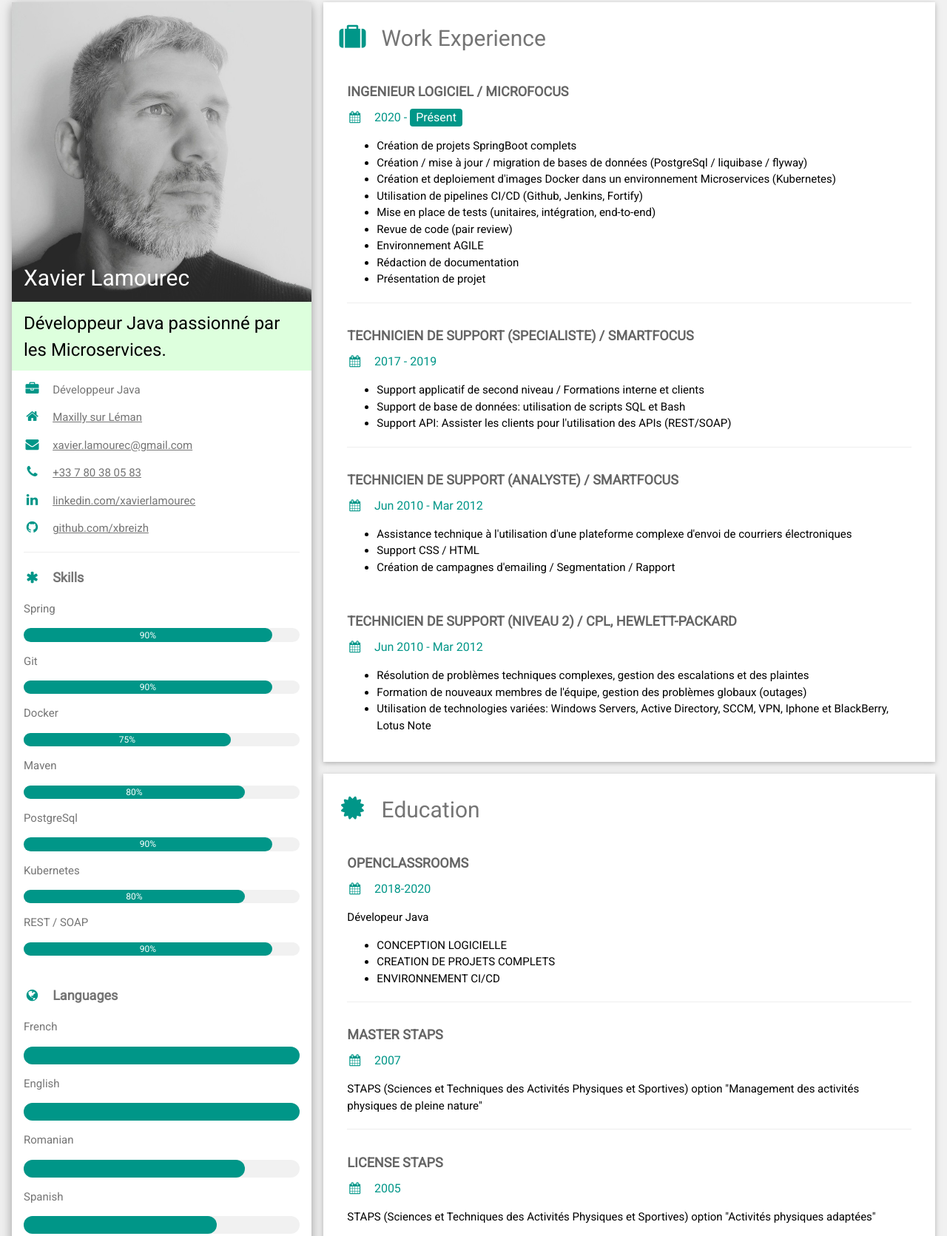
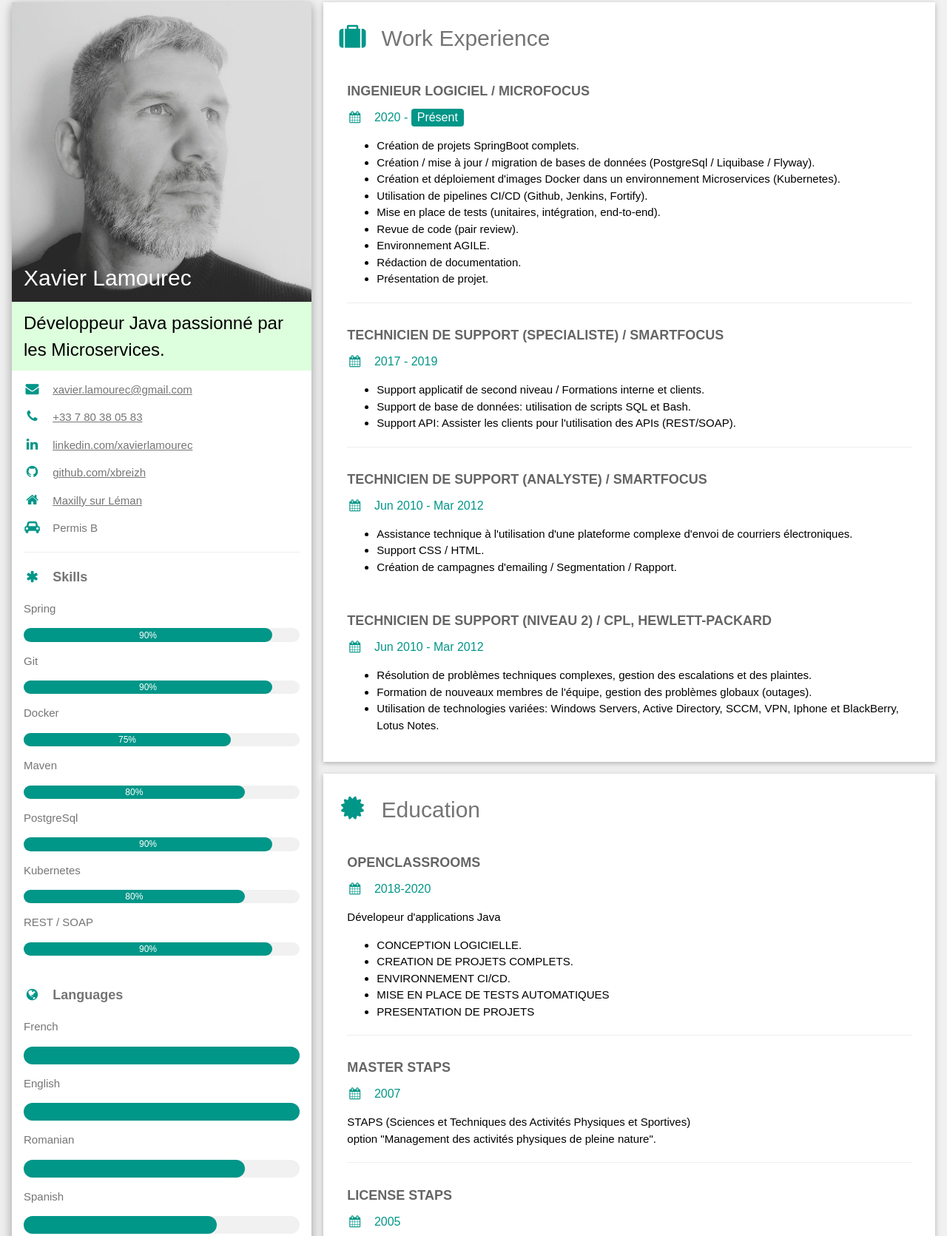
Before and after one commit to xbreizh/xavier-lamourec, a plain HTML site: page index.html in a window 1280 px wide. Shown: the part 13-1684 px from the top of the page at 74% size. Drawn offline with nearby package versions, Linux system fonts and the light colour scheme.

Commit message:
fix typos

```diff
--- a/index.html
+++ b/index.html
@@ -7,7 +7,7 @@
 <link rel='stylesheet' href='https://fonts.googleapis.com/css?family=Roboto'>
 <link rel="stylesheet" href="https://cdnjs.cloudflare.com/ajax/libs/font-awesome/4.7.0/css/font-awesome.min.css">
 <style>
-html,body,h1,h2,h3,h4,h5,h6 {font-family: "Roboto", sans-serif}
+html,body,h1,h2,h3,h4,h5,h6 {font-family: "Arial", sans-serif}
 </style>
 <body class="w3-light-grey">
 
@@ -31,14 +31,14 @@ html,body,h1,h2,h3,h4,h5,h6 {font-family: "Roboto", sans-serif}
           <h3>Développeur Java passionné par les Microservices.</h3>
         </div>
         <div class="w3-container">
-          <p><i class="fa fa-briefcase fa-fw w3-margin-right w3-large w3-text-teal"></i>Développeur Java</p>
-          <p><a href="https://wego.here.com/france/maxilly-sur-l%C3%A9man/city-town-village/maxilly-sur-l%C3%A9man--here:cm:namedplace:20055131?map=46.39924,6.63409,15,normal&msg=Maxilly-sur-L%C3%A9man"><i class="fa fa-home fa-fw w3-margin-right w3-large w3-text-teal" target="_blank"></i>Maxilly sur Léman</a></p>
           <p><a href="mailto:xavier.lamourec@gmail.com" target="_blank"><i class="fa fa-envelope fa-fw w3-margin-right w3-large w3-text-teal"></i>xavier.lamourec@gmail.com</a></p>
           <p><a href="tel:+33780380583"><i class="fa fa-phone fa-fw w3-margin-right w3-large w3-text-teal"></i>+33 7 80 38 05 83</a></p>
           <p><a href="https://linkedin.com/in/xavierlamourec" target="_blank"/><i class="fa fa-linkedin fa-fw w3-margin-right w3-large w3-text-teal"></i>linkedin.com/xavierlamourec</a>
           </p>
           <p><a href="https://github.com/xbreizh" target="_blank"/><i class="fa fa-github fa-fw w3-margin-right w3-large w3-text-teal"></i>github.com/xbreizh</a>
           </p>
+          <p><a href="https://wego.here.com/france/maxilly-sur-l%C3%A9man/city-town-village/maxilly-sur-l%C3%A9man--here:cm:namedplace:20055131?map=46.39924,6.63409,15,normal&msg=Maxilly-sur-L%C3%A9man"><i class="fa fa-home fa-fw w3-margin-right w3-large w3-text-teal" target="_blank"></i>Maxilly sur Léman</a></p>
+          <p><i class="fa fa-car fa-fw w3-margin-right w3-large w3-text-teal"></i>Permis B</p>
           <hr>
 
           <p class="w3-large"><b><i class="fa fa-asterisk fa-fw w3-margin-right w3-text-teal"></i>Skills</b></p>
@@ -108,15 +108,15 @@ html,body,h1,h2,h3,h4,h5,h6 {font-family: "Roboto", sans-serif}
           <h6 class="w3-text-teal"><i class="fa fa-calendar fa-fw w3-margin-right"></i>2020 - <span class="w3-tag w3-teal w3-round">Présent</span></h6>
           <p>
             <ul>
-                <li>Création de projets SpringBoot complets</li>
-                <lI>Création / mise à jour  / migration de bases de données (PostgreSql / liquibase / flyway)</lI>
-                <li>Création et deploiement d'images Docker dans un environnement Microservices (Kubernetes)</li>
-                <li>Utilisation de pipelines CI/CD (Github, Jenkins, Fortify)</li>
-                <li>Mise en place de tests (unitaires, intégration, end-to-end)</li>
-                <li>Revue de code (pair review)</li>
-                <li>Environnement AGILE</li>
-                <li>Rédaction de documentation</li>
-                <li>Présentation de projet</li>
+                <li>Création de projets SpringBoot complets.</li>
+                <lI>Création / mise à jour  / migration de bases de données (PostgreSql / Liquibase / Flyway).</lI>
+                <li>Création et déploiement d'images Docker dans un environnement Microservices (Kubernetes).</li>
+                <li>Utilisation de pipelines CI/CD (Github, Jenkins, Fortify).</li>
+                <li>Mise en place de tests (unitaires, intégration, end-to-end).</li>
+                <li>Revue de code (pair review).</li>
+                <li>Environnement AGILE.</li>
+                <li>Rédaction de documentation.</li>
+                <li>Présentation de projet.</li>
             </ul></p>
           <hr>
         </div>
@@ -125,9 +125,9 @@ html,body,h1,h2,h3,h4,h5,h6 {font-family: "Roboto", sans-serif}
           <h6 class="w3-text-teal"><i class="fa fa-calendar fa-fw w3-margin-right"></i>2017 - 2019</h6>
           <p>
             <ul>
-                <li>Support applicatif de second niveau / Formations interne et clients</li>
-                <li>Support de base de données: utilisation de scripts SQL et Bash</li>
-                <li>Support API: Assister les clients pour l'utilisation des APIs (REST/SOAP)</li>
+                <li>Support applicatif de second niveau / Formations interne et clients.</li>
+                <li>Support de base de données: utilisation de scripts SQL et Bash.</li>
+                <li>Support API: Assister les clients pour l'utilisation des APIs (REST/SOAP).</li>
             </ul>
           </p>
           <hr>
@@ -137,9 +137,9 @@ html,body,h1,h2,h3,h4,h5,h6 {font-family: "Roboto", sans-serif}
           <h6 class="w3-text-teal"><i class="fa fa-calendar fa-fw w3-margin-right"></i>Jun 2010 - Mar 2012</h6>
           <p>
             <ul>
-                <li>Assistance technique à l'utilisation d'une plateforme complexe d'envoi de courriers électroniques</li>
-                <li>Support CSS / HTML </li>
-                <li>Création de campagnes d'emailing / Segmentation / Rapport</li>
+                <li>Assistance technique à l'utilisation d'une plateforme complexe d'envoi de courriers électroniques.</li>
+                <li>Support CSS / HTML. </li>
+                <li>Création de campagnes d'emailing / Segmentation / Rapport.</li>
             </ul>
           </p><br>
         </div>
@@ -148,9 +148,9 @@ html,body,h1,h2,h3,h4,h5,h6 {font-family: "Roboto", sans-serif}
             <h6 class="w3-text-teal"><i class="fa fa-calendar fa-fw w3-margin-right"></i>Jun 2010 - Mar 2012</h6>
             <p>
               <ul>
-                  <li>Résolution de problèmes techniques complexes, gestion des escalations et des plaintes</li>
-                  <li>Formation de nouveaux membres de l'équipe, gestion des problèmes globaux (outages)</li>
-                  <li>Utilisation de technologies variées: Windows Servers, Active Directory, SCCM, VPN, Iphone et BlackBerry, Lotus Note</li>
+                  <li>Résolution de problèmes techniques complexes, gestion des escalations et des plaintes.</li>
+                  <li>Formation de nouveaux membres de l'équipe, gestion des problèmes globaux (outages).</li>
+                  <li>Utilisation de technologies variées: Windows Servers, Active Directory, SCCM, VPN, Iphone et BlackBerry, Lotus Notes.</li>
                 </ul>
             </p><br>
       </div>
@@ -161,12 +161,14 @@ html,body,h1,h2,h3,h4,h5,h6 {font-family: "Roboto", sans-serif}
         <div class="w3-container">
           <h5 class="w3-opacity"><b>OPENCLASSROOMS</b></h5>
           <h6 class="w3-text-teal"><i class="fa fa-calendar fa-fw w3-margin-right"></i>2018-2020</h6>
-          <p>Dévelopeur Java</p>
+          <p>Dévelopeur d'applications Java</p>
           <p>
             <ul>
-                <li>CONCEPTION LOGICIELLE</li>
-                <li>CREATION DE PROJETS COMPLETS</li>
-                <li>ENVIRONNEMENT CI/CD</li>
+                <li>CONCEPTION LOGICIELLE.</li>
+                <li>CREATION DE PROJETS COMPLETS.</li>
+                <li>ENVIRONNEMENT CI/CD.</li>
+                <li>MISE EN PLACE DE TESTS AUTOMATIQUES</li>
+                <li>PRESENTATION DE PROJETS</li>
             </ul>
           </p>
           <hr>
@@ -174,13 +176,13 @@ html,body,h1,h2,h3,h4,h5,h6 {font-family: "Roboto", sans-serif}
         <div class="w3-container">
           <h5 class="w3-opacity"><b>MASTER STAPS</b></h5>
           <h6 class="w3-text-teal"><i class="fa fa-calendar fa-fw w3-margin-right"></i>2007</h6>
-          <p>STAPS (Sciences et Techniques des Activités Physiques et Sportives) option "Management des activités physiques de pleine nature"</p>
+          <p>STAPS (Sciences et Techniques des Activités Physiques et Sportives)<br>option "Management des activités physiques de pleine nature".</p>
           <hr>
         </div>
         <div class="w3-container">
           <h5 class="w3-opacity"><b>LICENSE STAPS</b></h5>
           <h6 class="w3-text-teal"><i class="fa fa-calendar fa-fw w3-margin-right"></i>2005</h6>
-          <p>STAPS (Sciences et Techniques des Activités Physiques et Sportives) option "Activités physiques adaptées"</p><br>
+          <p>STAPS (Sciences et Techniques des Activités Physiques et Sportives)<br>option "Activités physiques adaptées".</p><br>
         </div>
       </div>
 
```
